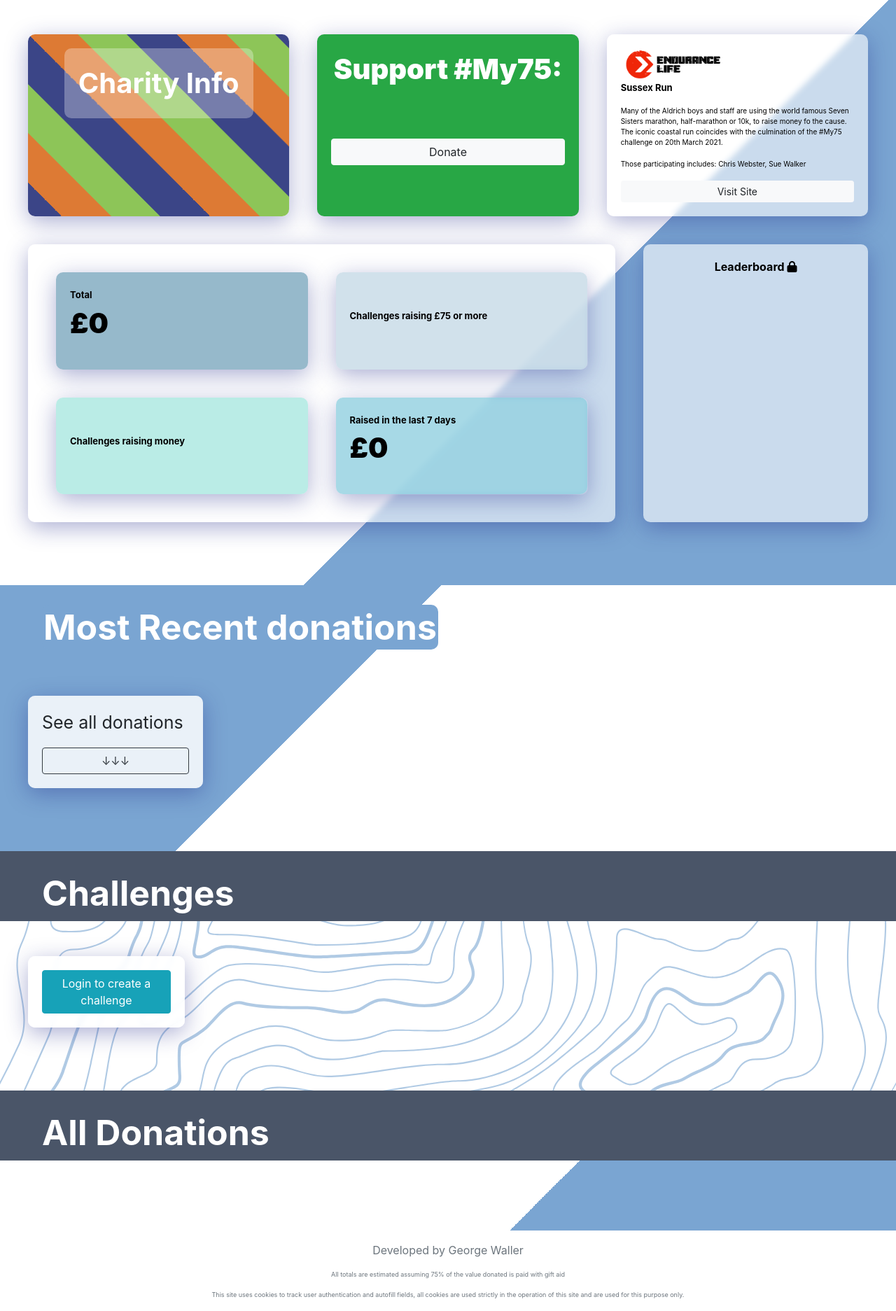
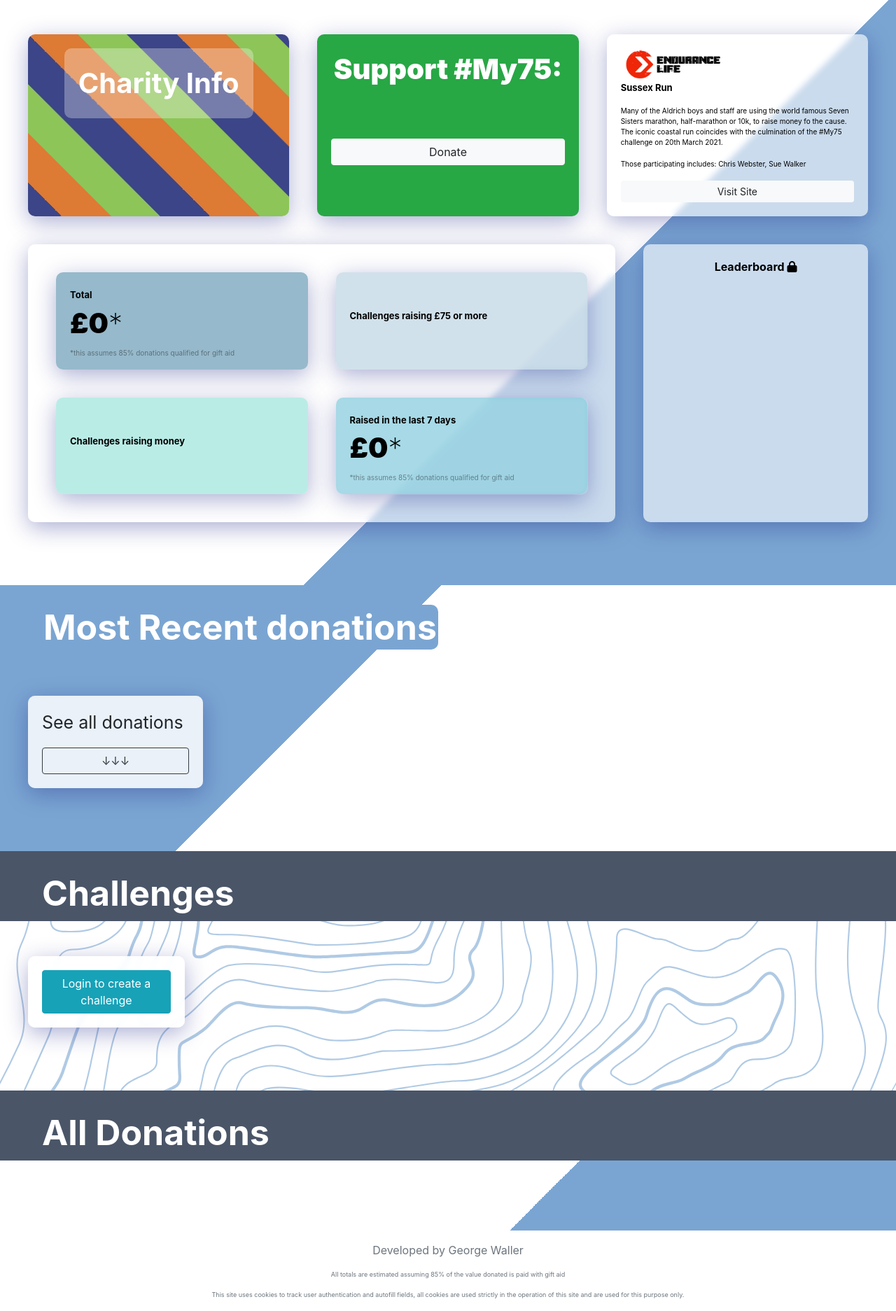
Before and after one commit to George9Waller/Aldrich75, a Flask app: template templates/index.html in a window 1280 px wide. Shown: the part 857-2730 px from the top of the page at 70% size. Run offline with Flask 2, Linux system fonts and the light colour scheme; the template is opened without the code that fills it, so the values that code supplies are empty; parts of the project's set-up code (start-up, migrations or seed data) failed here and were passed over; some libraries are stand-ins or nearby versions.

Commit message:
V4.0 Changed estimation and messages to 85%

```diff
--- a/app.py
+++ b/app.py
@@ -195,8 +195,8 @@ def index():
     donations = models.Donation.select().order_by(models.Donation.Timestamp.desc())
 
     # Assuming 75% of donations have gift aid
-    total = float(total) + ((0.75 * float(total)) * 0.25)
-    total_weekly = float(total_weekly) + ((0.75 * float(total_weekly)) * 0.25)
+    total = float(total) + ((0.85 * float(total)) * 0.25)
+    total_weekly = float(total_weekly) + ((0.85 * float(total_weekly)) * 0.25)
     progress = int((total / 7500) * 100)
 
     resp = make_response(render_template('index.html', total=total, met_challenges=met_challenges, days=days.days,
--- a/templates/base.html
+++ b/templates/base.html
@@ -62,7 +62,7 @@
     {% block footer %}
         <footer style="background: white">
             <p class="text-center text-muted" style="padding-top: 16px">Developed by George Waller</p>
-            <p class="text-muted text-center" style="font-size: xx-small; margin-bottom: 0; padding-bottom: 16px">All totals are estimated assuming 75% of the value donated is paid with gift aid</p>
+            <p class="text-muted text-center" style="font-size: xx-small; margin-bottom: 0; padding-bottom: 16px">All totals are estimated assuming 85% of the value donated is paid with gift aid</p>
             <p class="text-muted text-center" style="font-size: xx-small; margin-bottom: 0; padding-bottom: 16px">This site uses cookies to track user authentication and autofill fields, all cookies are used strictly in the operation of this site and are used for this purpose only.</p>
         </footer>
     {% endblock %}
--- a/templates/index.html
+++ b/templates/index.html
@@ -123,7 +123,8 @@
                         <div class="mygrid">
                             <div class="stat-element" style="display: flex; flex-direction: column; background: #508AA899">
                                 <p style="font-size: small; margin-bottom: 0; margin-top: 3px">Total</p>
-                                <p class="text-center" style="font-size: 40px"><b>£{{ '%0.0f' % total|float }}</b></p>
+                                <p class="text-center" style="font-size: 40px"><b>£{{ '%0.0f' % total|float }}</b><span style="font-weight: 200;">*</span></p>
+                                <p style="position: absolute; bottom: 0; font-size: x-small; font-weight: lighter; color: #00000066">*this assumes 85% donations qualified for gift aid</p>
                             </div>
                             <div class="stat-element" style="display: flex; flex-direction: column; background: #B2CEDE99">
                                 <p style="font-size: small; margin-bottom: 0; margin-top: 3px">Challenges raising £75 or more</p>
@@ -135,7 +136,8 @@
                             </div>
                             <div class="stat-element" style="display: flex; flex-direction: column; background: #6DC0D599">
                                 <p style="font-size: small; margin-bottom: 0; margin-top: 3px">Raised in the last 7 days</p>
-                                <p class="text-center" style="font-size: 40px"><b>£{{ '%0.0f' % total_weekly|float }}</b></p>
+                                <p class="text-center" style="font-size: 40px"><b>£{{ '%0.0f' % total_weekly|float }}</b><span style="font-weight: 200;">*</span></p>
+                                <p style="position: absolute; bottom: 0; font-size: x-small; font-weight: lighter; color: #00000066">*this assumes 85% donations qualified for gift aid</p>
                             </div>
                         </div>
                     </div>
@@ -396,7 +398,7 @@
                       <br>
                       <p>Alternatively you can just donate to challenge(s) of your choice or the campaign as a whole</p>
                       <br>
-                      <p>All totals are estimated assuming 75% of the value donated is paid with gift aid. If a total of £1000 was donated then we assume gift aid was paid on £750 of donations for an estimated total of £1188.</p>
+                      <p>All totals are estimated assuming 85% of donations qualify for gift aid.</p>
                   </div>
                   <div class="modal-footer">
                       <small>You are seeing this because we think this is your first time on the site (or at least just on this browser)</small>
```
